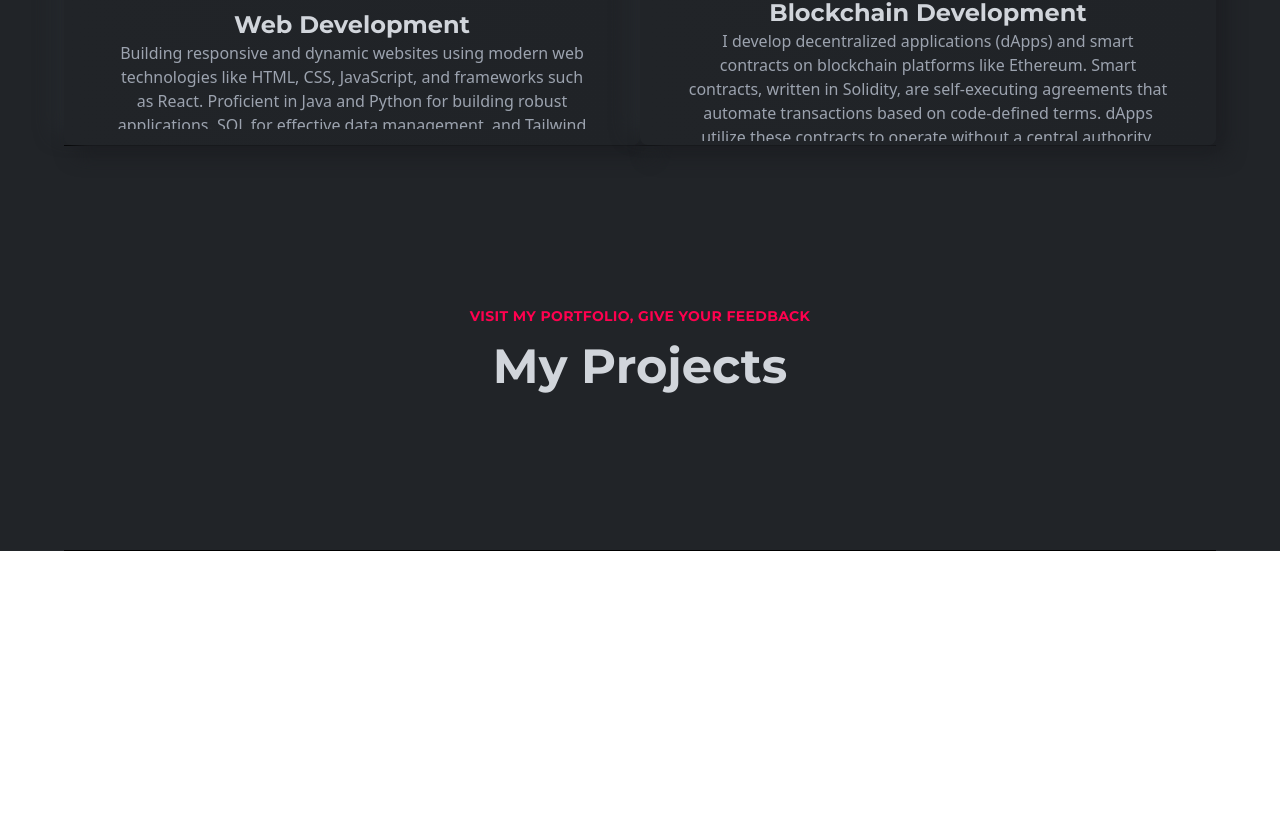
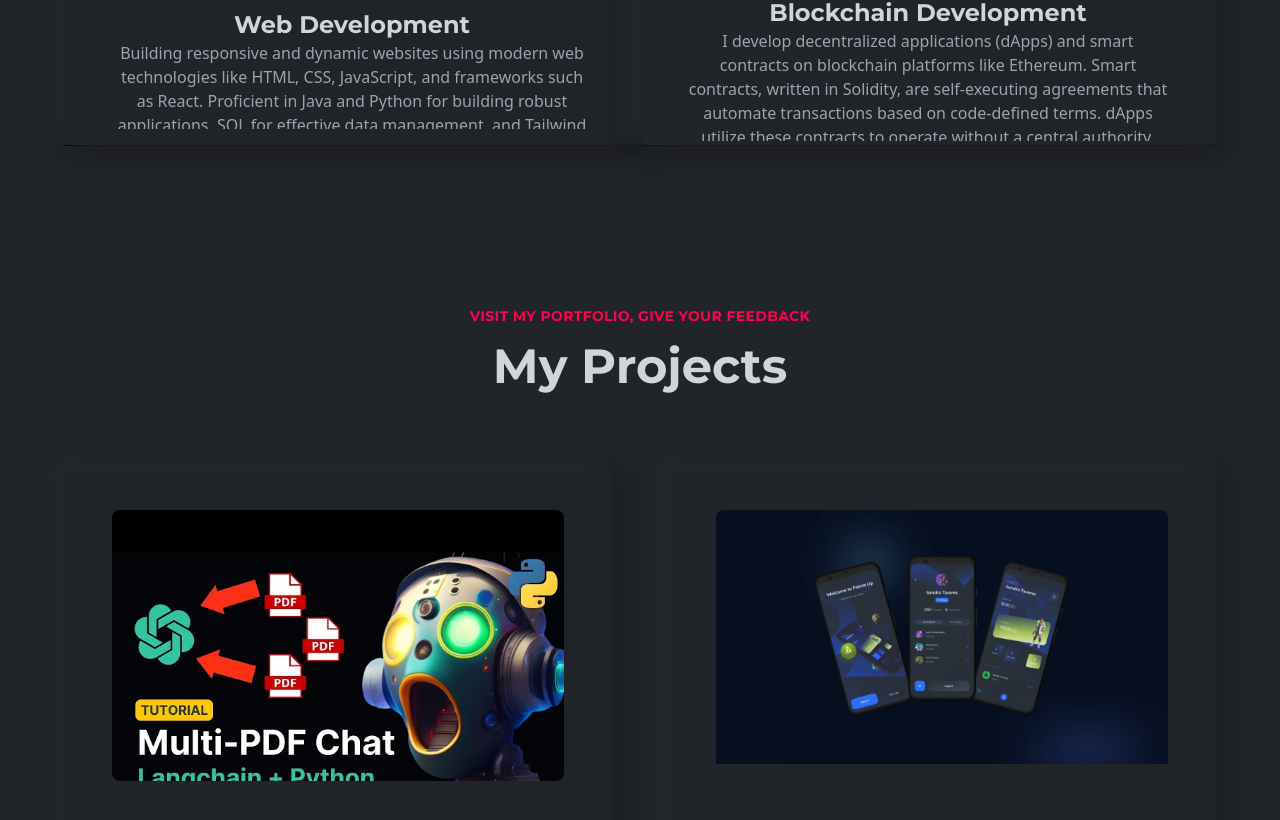
Before and after one commit to gokul0880/Portfolio, a React (Create React App) app: page / in a window 1280 px wide. Shown: the part 1208-2028 px from the top of the page. Before the commit the page ends 1759 px from the top, so only its background shows below. Built offline with nearby package versions, Linux system fonts and the light colour scheme; the HTML template or start-up script is replaced by a standard one.

Commit message:
project break

```diff
--- a/src/components/projects/Projects.js
+++ b/src/components/projects/Projects.js
@@ -1,5 +1,7 @@
 import React from 'react';
 import Title from '../layout/Title';
+import ProjectsCard from "./ProjectsCard";
+import { projectOne, projectTwo } from "../../asserts/index";
 
 const Projects = () => {
   return (
@@ -10,6 +12,18 @@ const Projects = () => {
           des="My projects"
         />
       </div>
+      <div className='grid grid-cols-2 gap-14'>
+        <ProjectsCard
+          title="PYTHON PDF-BOT"
+          des="A sophisticated PDF answer bot built using Python and Langchain. This tool leverages natural language processing to efficiently handle and respond to queries extracted from PDF documents, offering a seamless and interactive experience for users seeking information."
+          src={projectOne}
+        />
+        <ProjectsCard
+          title="ANOTHER PROJECT"
+          des="A brief description of another project with different features and functionalities. Highlight what makes this project unique and its key aspects."
+          src={projectTwo}
+        />
+      </div>
     </section>
   );
 };
--- /dev/null
+++ b/src/components/projects/ProjectsCard.js
@@ -0,0 +1,14 @@
+import React from 'react'
+
+const ProjectsCard = ({title , des , src}) => {
+  return (
+    <div className="w-full px-12 h-auto py-10 rounded-lg shadow-shadowOne flex flex-col bg-gradient-to-r from-bodyColor to-[#202327] group hover:bg-gradient-to-b hover:from-gray-900 hover:gray-900 transition-colors duration-1000">
+
+        <div className='w-full h-[80%] overflow-hidden rounded-lg '>
+            <img className='w-full object-cover' src={src} alt="img" />
+        </div>
+    </div>
+  )
+}
+
+export default ProjectsCard
```
Also changed, not shown: src/asserts/images/projects/projectOne.jpg.
